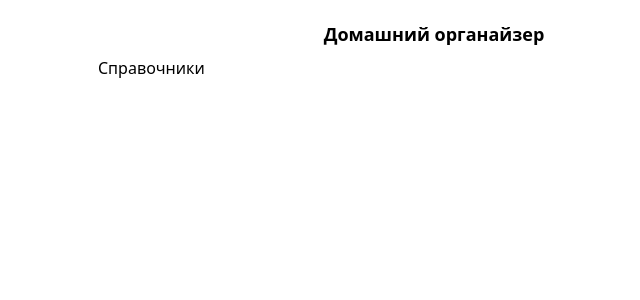
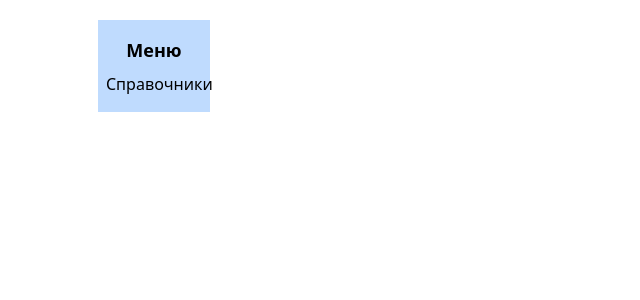
Before and after one commit to veqveq/home-organizer, an Angular app in the folder frontend/home-organizer/: page / in a window 1280 px wide. Shown: the top 300 px of the page, without its empty margins (206-846 px from the left). Built offline with nearby package versions, Linux system fonts and the light colour scheme.

Commit message:
feature - Добавлено боковое меню с разделами

```diff
--- a/frontend/home-organizer/src/app/app-routing.module.ts
+++ b/frontend/home-organizer/src/app/app-routing.module.ts
@@ -1,11 +1,9 @@
 import {NgModule} from '@angular/core';
 import {RouterModule, Routes} from '@angular/router';
 import {DictionaryRegisterComponent} from "./pages/dictionary-register/dictionary-register.component";
-import {HomeComponent} from "./pages/home/home.component";
 import {DictionaryPageComponent} from "./pages/dictionary-page/dictionary-page.component";
 
 const routes: Routes = [
-  {path: '', component: HomeComponent},
   {path: 'dictionaries', component: DictionaryRegisterComponent},
   {path: 'dictionaries/:id', component: DictionaryPageComponent}
 ];
--- a/frontend/home-organizer/src/app/app.component.html
+++ b/frontend/home-organizer/src/app/app.component.html
@@ -1,6 +1,10 @@
 <app-global-error></app-global-error>
-<div class="max-w-2xl container mx-auto pt-5">
-
+<div class="max-w-2xl container mx-auto pt-5 flex flex-row">
+  <div class="w-1/6 bg-blue-200 h-full flex flex-col px-2 py-4">
+    <h1 class="font-bold mb-2 text-center text-lg">Меню</h1>
+    <span>
+      <a routerLinkActive="text-white" [routerLinkActiveOptions]="{exact: true}" routerLink="/dictionaries">Справочники</a>
+    </span>
+  </div>
   <router-outlet></router-outlet>
-
 </div>
--- a/frontend/home-organizer/src/app/app.module.ts
+++ b/frontend/home-organizer/src/app/app.module.ts
@@ -13,7 +13,6 @@ import {CreateDictionaryComponent} from './components/create-dictionary/create-d
 import {FocusDirective} from './directives/focus.directive';
 import {CreateDictionaryFieldComponent} from './components/create-dictionary-field/create-dictionary-field.component';
 import {DictionaryRegisterComponent} from './pages/dictionary-register/dictionary-register.component';
-import {HomeComponent} from './pages/home/home.component';
 import {RefDirective} from "./directives/ref.directive";
 import {DictionaryPageComponent} from './pages/dictionary-page/dictionary-page.component';
 
@@ -29,7 +28,6 @@ import {DictionaryPageComponent} from './pages/dictionary-page/dictionary-page.c
     RefDirective,
     CreateDictionaryFieldComponent,
     DictionaryRegisterComponent,
-    HomeComponent,
     DictionaryPageComponent
   ],
   imports: [
--- a/frontend/home-organizer/src/app/pages/home/home.component.html
+++ /dev/null
@@ -1,4 +0,0 @@
-<h1 class="font-bold mb-2 text-center text-lg">Домашний органайзер</h1>
-<span>
-  <a routerLinkActive="active" [routerLinkActiveOptions]="{exact: true}" routerLink="/dictionaries">Справочники</a>
-</span>
--- a/frontend/home-organizer/src/app/pages/home/home.component.ts
+++ /dev/null
@@ -1,14 +0,0 @@
-import { Component, OnInit } from '@angular/core';
-
-@Component({
-  selector: 'app-home',
-  templateUrl: './home.component.html'
-})
-export class HomeComponent implements OnInit {
-
-  constructor() { }
-
-  ngOnInit(): void {
-  }
-
-}
```
